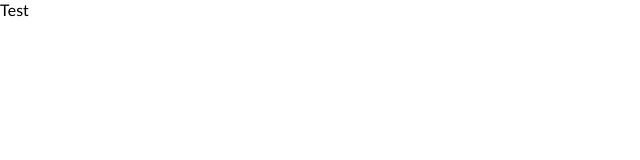
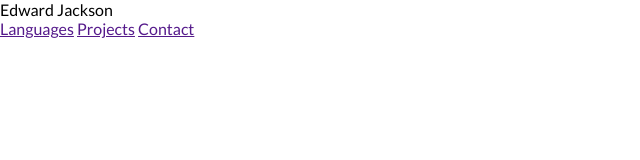
Before and after one commit to sasukejackson-hub/3.1-E-Portfolio, a plain HTML site: page index.html in a window 1280 px wide. Shown: the whole page, without its empty margins (0-640 px from the left). Drawn offline with Linux system fonts and the light colour scheme.

Commit message:
html code added 6.45min mark

```diff
--- a/index.html
+++ b/index.html
@@ -7,6 +7,28 @@
     <link rel="stylesheet" href="style.css">
 </head>
 <body>
-    Test
+    <section id="about-me">
+        <nav>
+            <div class="personal__logo">Edward Jackson</div>
+            <ul class="nav__link--list">
+                <li>
+                    <a href="" class="
+                    "nav__link--anchor
+                    link__hover--effect
+                    link__hover--effect--black
+                    ">Languages</a>
+                    <a href="" class="
+                    "nav__link--anchor
+                    link__hover--effect
+                    link__hover--effect--black
+                    ">Projects</a>
+                    <a href="" class="
+                    "nav__link--anchor
+                    nav__link--anchor-primary
+                    ">Contact</a>
+                </li>
+            </ul>
+        </nav>
+    </section>
 </body>
 </html>
```
